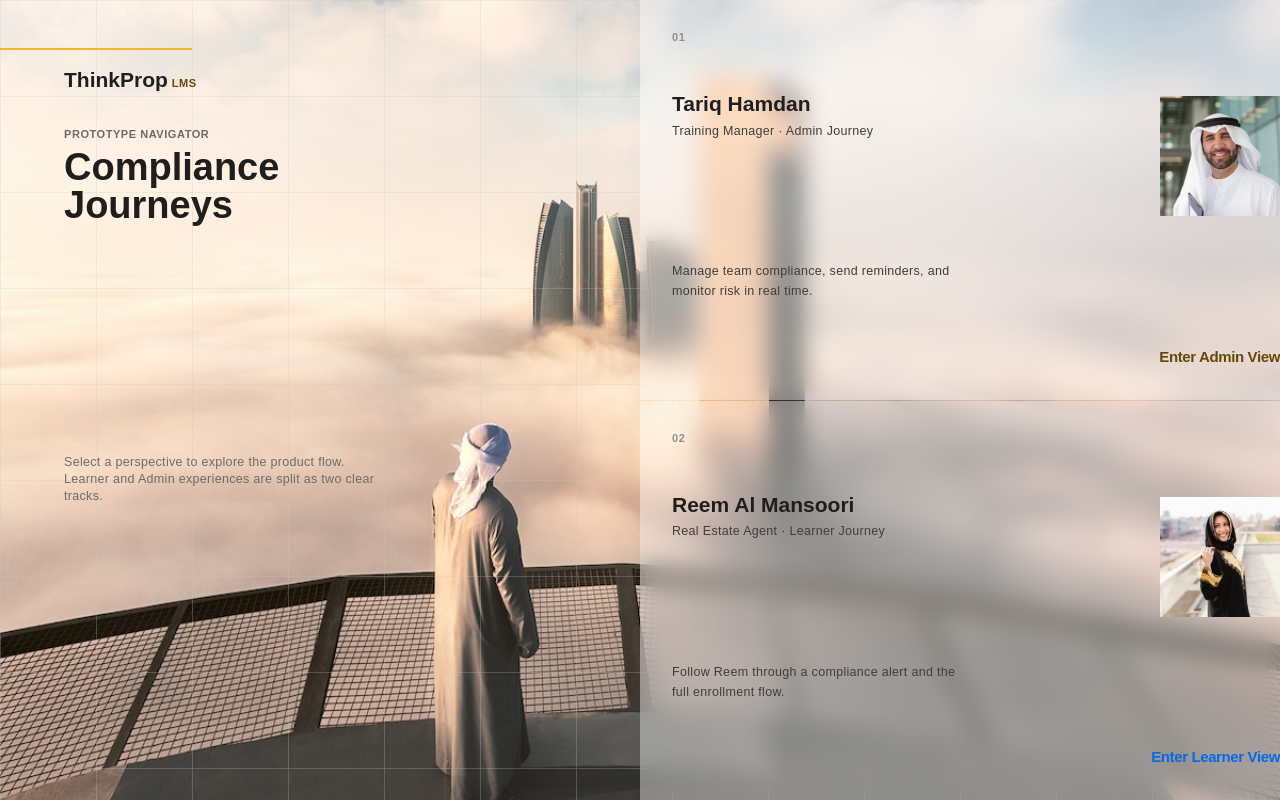
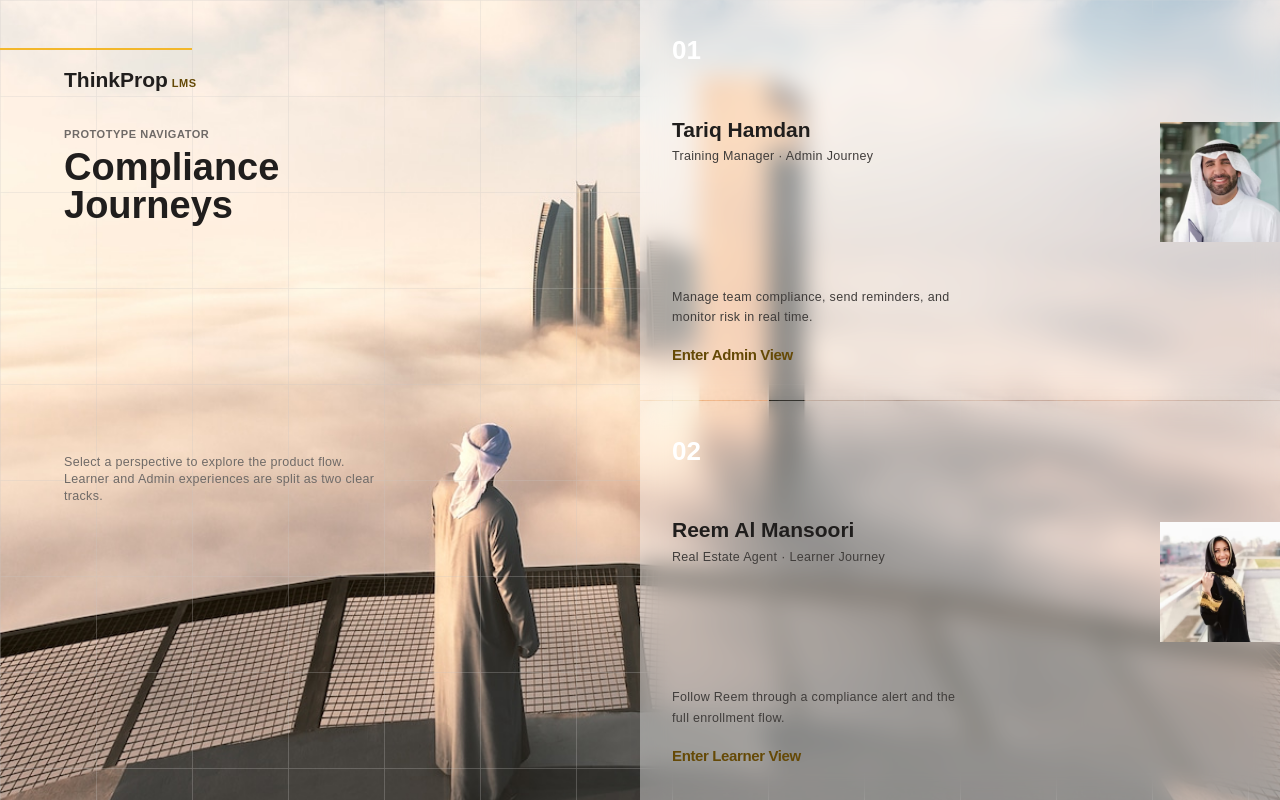
Before and after one commit to Gianeo/thinkprop, a Next.js app: page / in a window 1280 px wide. Built offline with nearby package versions, Linux system fonts and the light colour scheme; a web font is replaced by a local one.

Commit message:
Start page 26/02/26

```diff
--- a/app/page.tsx
+++ b/app/page.tsx
@@ -21,7 +21,7 @@ const personas = [
     description: 'Follow Reem through a compliance alert and the full enrollment flow.',
     cta: 'Enter Learner View',
     href: '/learner/dashboard',
-    ctaClass: 'text-primary-default',
+    ctaClass: 'text-warning-loud',
     image: '/images/Reem.png',
     index: '02',
   },
@@ -75,13 +75,13 @@ export default function Page() {
               <div
                 key={persona.name}
                 onClick={() => router.push(persona.href)}
-                className="group relative cursor-pointer transition-all duration-200"
+                className="group relative cursor-pointer transition-all duration-200 hover:shadow-lg"
               >
                 <div className="relative h-full overflow-hidden bg-transparent text-card-foreground shadow">
                   <div className="absolute inset-0 bg-white/40 backdrop-blur-md" />
                   <div className="relative flex h-full flex-col justify-between space-y-5 p-8 pr-0">
                     <div className="flex items-center justify-between">
-                      <span className="type-title-upper text-weak">{persona.index}</span>
+                      <span className="type-title text-white">{persona.index}</span>
                     </div>
 
                     <div className='flex gap-16 justify-between items-start'>
@@ -99,15 +99,16 @@ export default function Page() {
                         />
                       </div>
                     </div>
-
+                    <div className='space-y-4'>
                       <p className="type-body-sm leading-relaxed text-default max-w-xs pr-8">{persona.description}</p>
 
                       <Button
                         variant="ghost"
-                      className={`ml-auto h-auto p-0 type-body-sm font-semibold hover:bg-transparent ${persona.ctaClass}`}
+                        className={`h-auto justify-start p-0 type-body-sm font-semibold hover:bg-transparent ${persona.ctaClass}`}
                       >
                         {persona.cta}
                       </Button>
+                    </div>
                   </div>
                 </div>
               </div>
```
Lines whose indentation alone changed are shown as unchanged.
